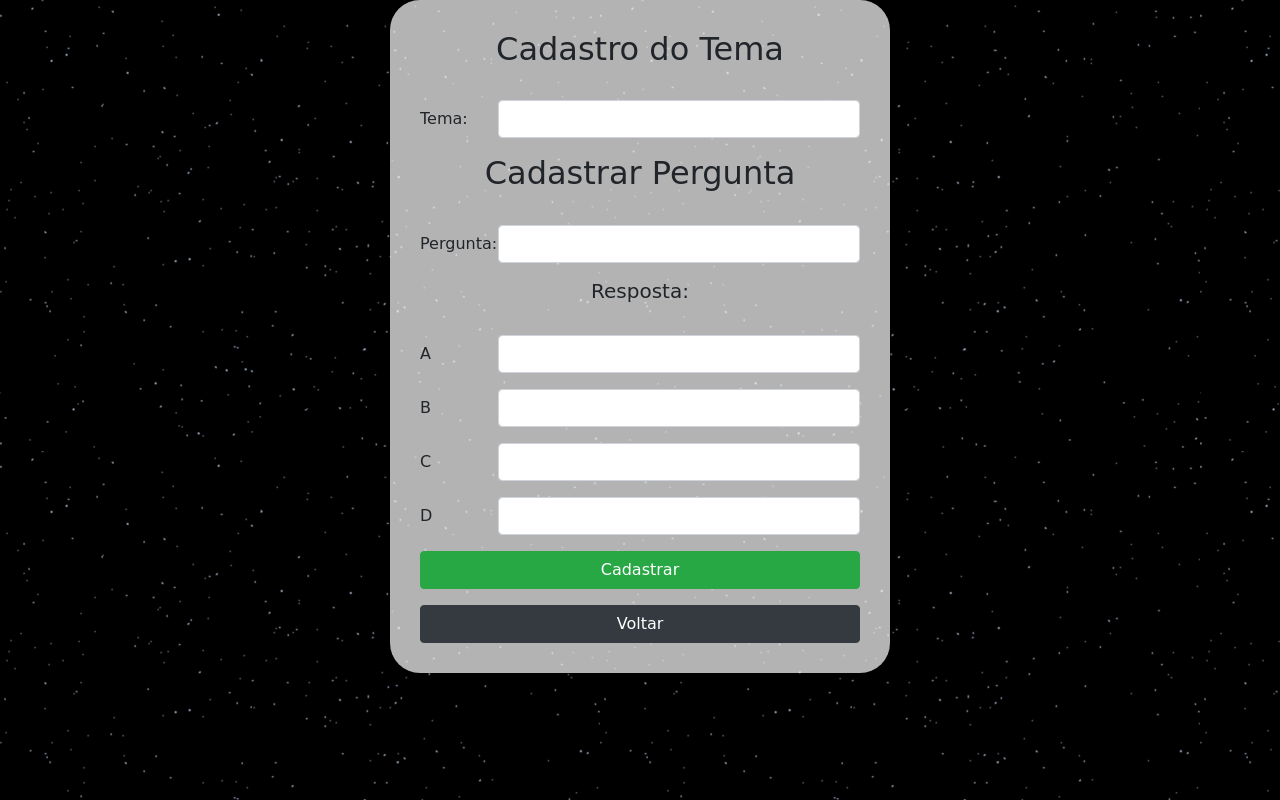
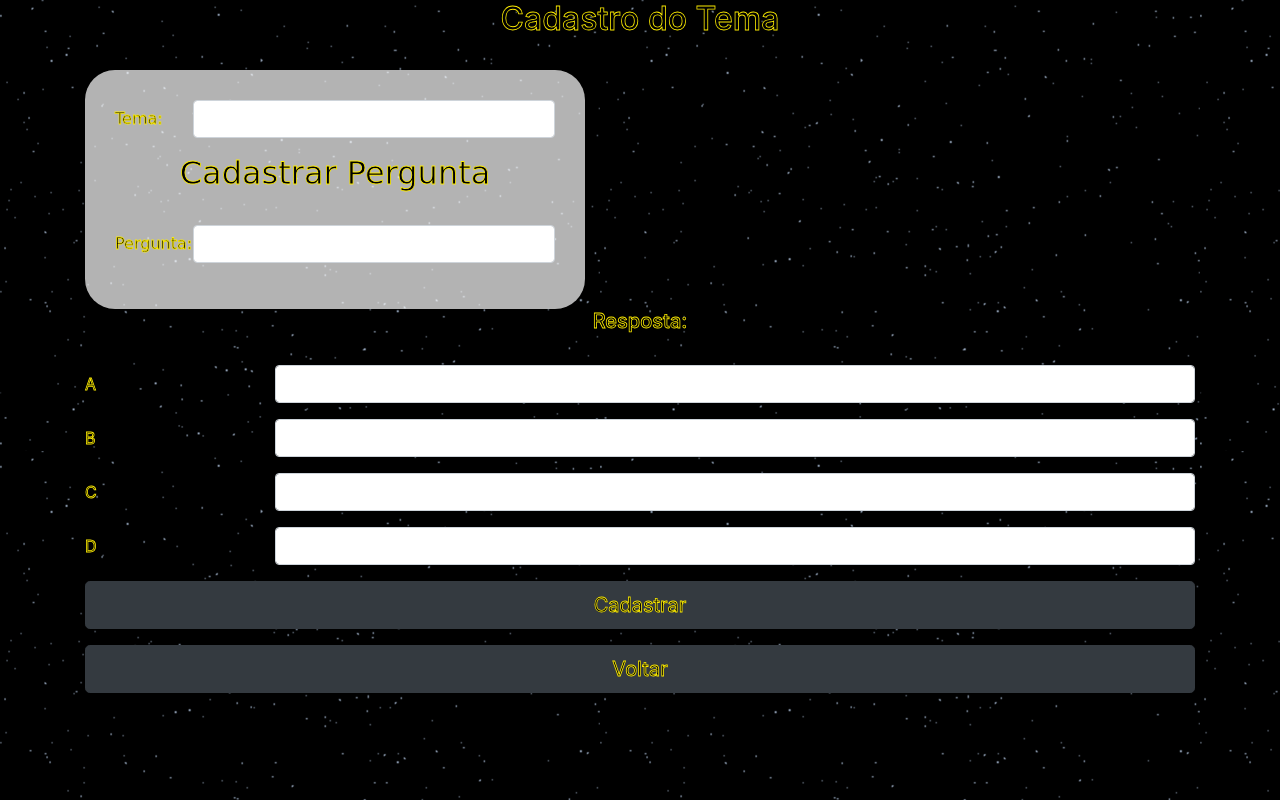
Before and after one commit to selmin01/Outer_Space, a PHP site: page /paginas/pagsAdm/cadastraTema.php in a window 1280 px wide. Run offline with PHP 8.4, Linux system fonts and the light colour scheme.

Commit message:
arrumanda css de cadastro tema

```diff
--- a/estilo/css/main.css
+++ b/estilo/css/main.css
@@ -133,3 +133,12 @@ h3{
   border-radius: 30px;
   font-family: 'Comfortaa', cursive;
 }
+
+.boxTema{
+  margin-top: 0px;
+  width: 500px;
+  padding:30px;
+  background-color: #ffffffb3;
+  border-radius: 30px;
+  font-family: 'Comfortaa', cursive;
+}
--- a/paginas/pagsAdm/cadastraTema.php
+++ b/paginas/pagsAdm/cadastraTema.php
@@ -5,11 +5,11 @@
 <head>
 <body>
 <div class="container">
-    <div class="mx-auto cadastroTema">
-        <center><h2>Cadastro do Tema</h2></center>
+    <div class="mx-auto font">
+        <center><h2 calss="">Cadastro do Tema</h2></center>
         <br>
         <form action="" method="post">
-            <div class="">
+            <div class="boxTema">
                 <div class="form-group row">
                     <label class="col-sm-2 col-form-label">Tema:</label>
                     <div class="col-sm-10">
@@ -27,7 +27,7 @@
                     </div>
                 </div>
             </div>
-            <div>
+            <div class="boxResposta">
                 <div>
                     <center><h5>Resposta:</h5></center>
                     <br>
@@ -57,9 +57,9 @@
                     </div>
                 </div>
             </div>
-            <button type="submit" class="btn btn-success btn-block">Cadastrar</button>
+            <button type="submit" class="btn btn-dark btn-lg btn-block font">Cadastrar</button>
         </form>
-            <button type="button" class="btn btn-dark btn-block">Voltar</button>
+            <button type="button" class="btn btn-dark btn-lg btn-block font">Voltar</button>
     </div>
 </div>
 </body>
```
